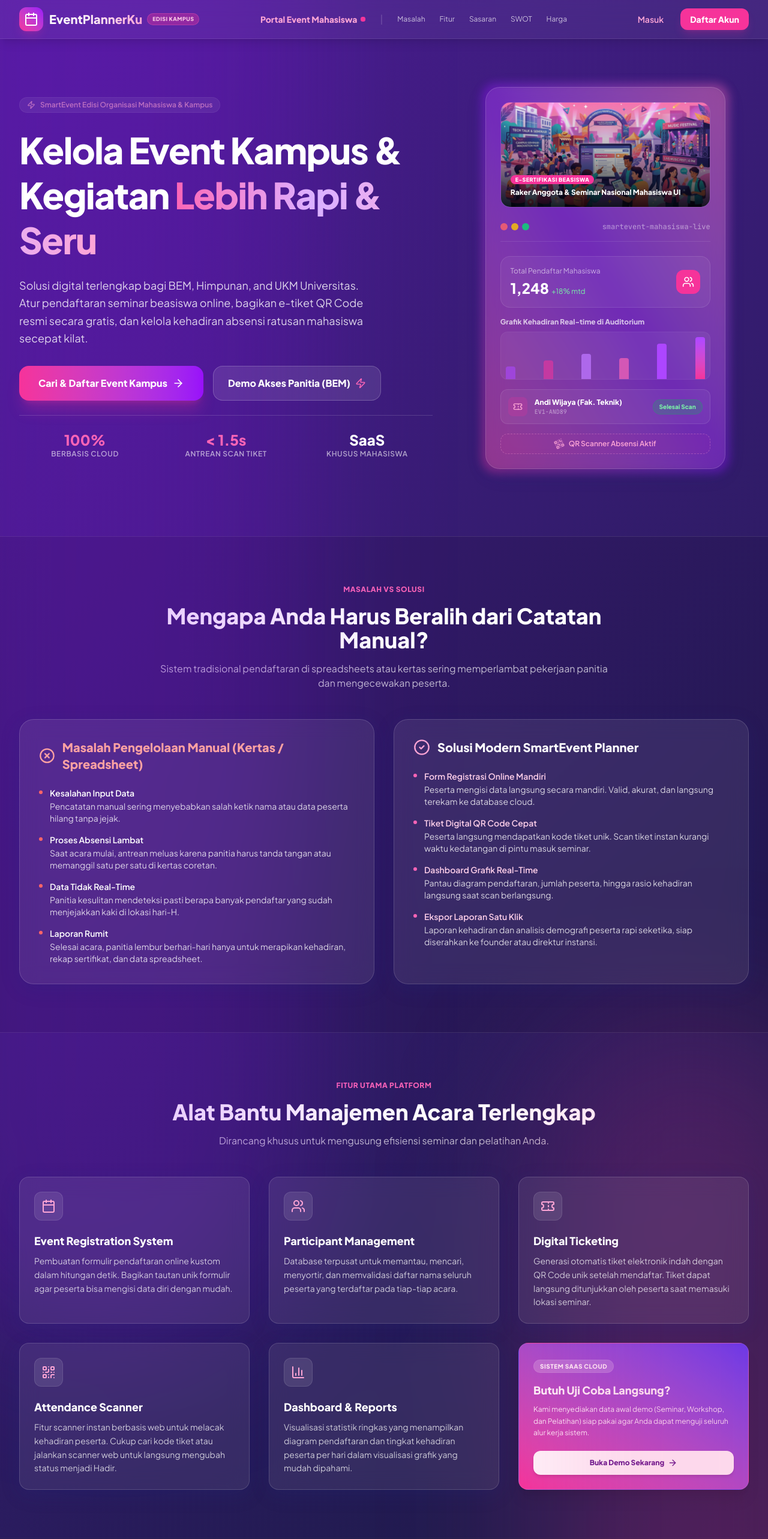
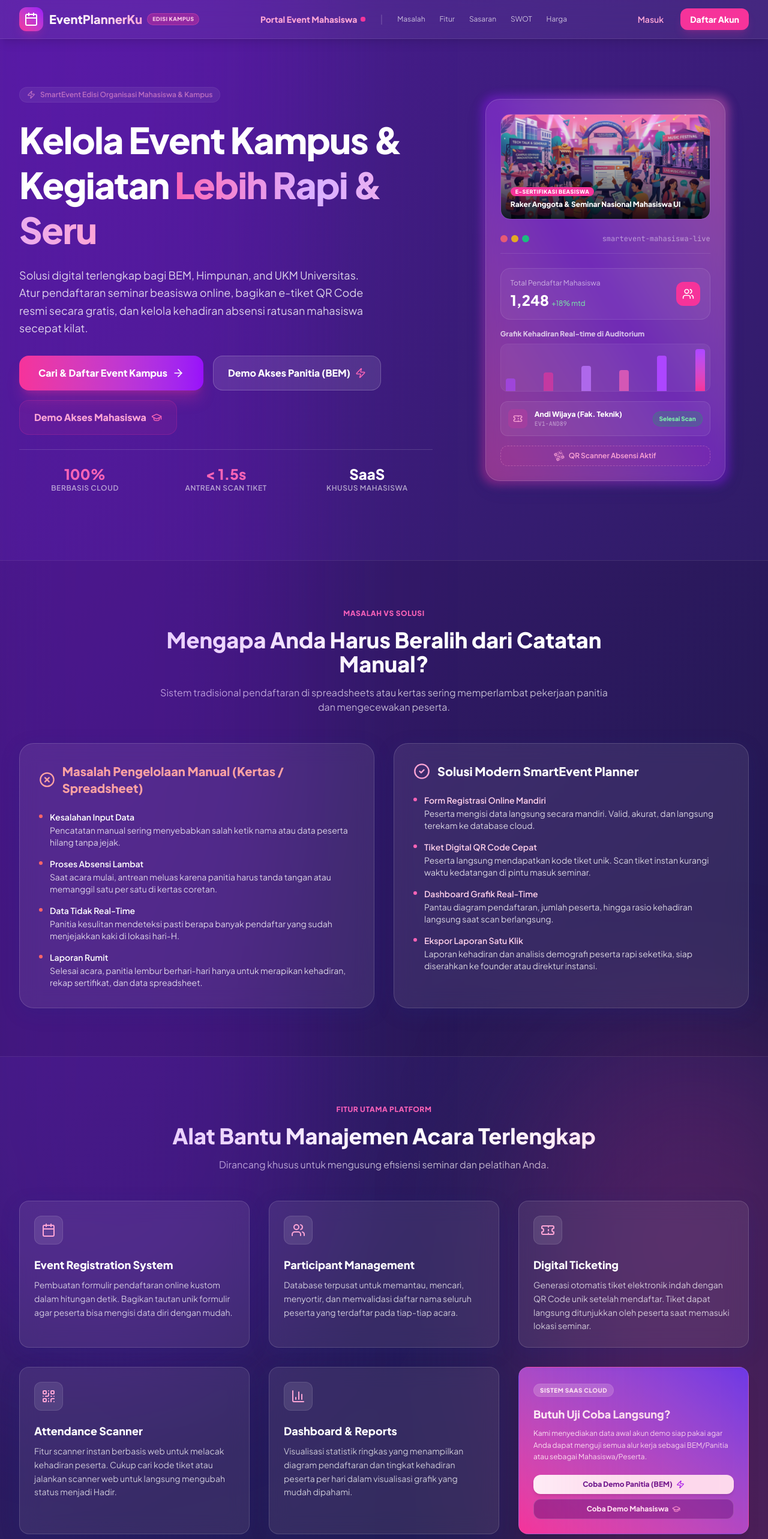
Before and after one commit to zavirazaschaamantha-cpu/websiteku, a React (Vite) app: page / in a window 1280 px wide. Shown: the top 2566 px of the page at 60% size. Built offline with nearby package versions, Linux system fonts and the light colour scheme.

Commit message:
feat: add student demo login and improve UI
- Add dedicated demo account flow for student users
- Enhance event duration slider with dynamic labels and color-coded status badges

```diff
--- a/src/App.tsx
+++ b/src/App.tsx
@@ -126,6 +126,29 @@ export default function App() {
     }
 
     handleLoginSuccess(demoUser);
+  };
+
+  const handleStartStudentDemo = () => {
+    // Demo login for student automatically logs in with Student Demo values
+    const savedUsersStr = localStorage.getItem('ep_users') || '[]';
+    let savedUsers: User[] = JSON.parse(savedUsersStr);
+
+    let demoStudent = savedUsers.find(u => u.email === 'mhs@eventku.id');
+    if (!demoStudent) {
+      demoStudent = {
+        id: 'user_mhs_demo',
+        name: 'Andi Wijaya (Mahasiswa)',
+        email: 'mhs@eventku.id',
+        organization: 'Fakultas Ilmu Komputer UI',
+        plan: 'free',
+        registeredAt: new Date().toISOString(),
+        role: 'mahasiswa'
+      };
+      savedUsers.push(demoStudent);
+      localStorage.setItem('ep_users', JSON.stringify(savedUsers));
+    }
+
+    handleLoginSuccess(demoStudent);
   };
 
   const handleLoginSuccess = (user: User) => {
@@ -299,6 +322,7 @@ export default function App() {
     <LandingPage
       currentUser={currentUser}
       onStartDemo={handleStartDemo}
+      onStartStudentDemo={handleStartStudentDemo}
       onViewEvents={() => setCurrentView('events-public')}
       onNavigateToAuth={(mode, plan = 'basic') => {
         setAuthState({ mode, selectedPlan: plan });
--- a/src/components/EventPlanner.tsx
+++ b/src/components/EventPlanner.tsx
@@ -557,7 +557,21 @@ export default function EventPlanner() {
 
               {/* Duration (Hours) */}
               <div className="space-y-1 col-span-2">
-                <label htmlFor="planner-duration" className="block text-[10px] font-bold text-slate-500 uppercase">Durasi Acara ({eventDuration} Jam)</label>
+                <div className="flex justify-between items-center">
+                  <label htmlFor="planner-duration" className="block text-[10px] font-bold text-slate-500 uppercase">
+                    Durasi Acara
+                  </label>
+                  <span className={`text-[10px] font-extrabold px-2 py-0.5 rounded-full transition-all duration-300 ${
+                    eventDuration <= 3
+                      ? 'bg-emerald-50 text-emerald-600 border border-emerald-200/50'
+                      : eventDuration <= 6
+                      ? 'bg-purple-50 text-purple-600 border border-purple-200/50'
+                      : 'bg-rose-50 text-rose-600 border border-rose-200/50'
+                  }`}>
+                    {eventDuration} Jam {eventDuration <= 3 ? '(Singkat)' : eventDuration <= 6 ? '(Sedang)' : '(Panjang)'}
+                  </span>
+                </div>
+                <div className="relative pt-1">
                   <input
                     id="planner-duration"
                     type="range"
@@ -565,8 +579,22 @@ export default function EventPlanner() {
                     max="12"
                     value={eventDuration}
                     onChange={(e) => setEventDuration(Number(e.target.value))}
-                  className="w-full accent-purple-600 mt-2 cursor-pointer h-1.5 bg-slate-200 rounded-lg appearance-none"
+                    className="w-full accent-purple-600 cursor-pointer h-2 rounded-lg appearance-none transition-all duration-300"
+                    style={{
+                      background: `linear-gradient(to right, #8b5cf6 0%, #ec4899 ${
+                        ((eventDuration - 1) / 11) * 100
+                      }%, #e2e8f0 ${
+                        ((eventDuration - 1) / 11) * 100
+                      }%, #e2e8f0 100%)`
+                    }}
                   />
+                  <div className="flex justify-between text-[9px] text-slate-400 font-bold px-0.5 mt-1 font-mono">
+                    <span>1 Jam</span>
+                    <span>4 Jam</span>
+                    <span>8 Jam</span>
+                    <span>12 Jam</span>
+                  </div>
+                </div>
               </div>
             </div>
 
--- a/src/components/LandingPage.tsx
+++ b/src/components/LandingPage.tsx
@@ -10,12 +10,13 @@ import { SaaSPlan, User } from '../types';
 interface LandingPageProps {
   currentUser?: User | null;
   onStartDemo: () => void;
+  onStartStudentDemo: () => void;
   onViewEvents: () => void;
   onNavigateToAuth: (mode: 'login' | 'signup', plan?: SaaSPlan) => void;
   onGoToDashboard: () => void;
 }
 
-export default function LandingPage({ currentUser, onStartDemo, onViewEvents, onNavigateToAuth, onGoToDashboard }: LandingPageProps) {
+export default function LandingPage({ currentUser, onStartDemo, onStartStudentDemo, onViewEvents, onNavigateToAuth, onGoToDashboard }: LandingPageProps) {
   return (
     <div className="min-h-screen gradient-bg text-white selection:bg-pink-500 selection:text-white relative overflow-hidden">
       {/* Dynamic light glows */}
@@ -112,7 +113,7 @@ export default function LandingPage({ currentUser, onStartDemo, onViewEvents, on
                 Solusi digital terlengkap bagi BEM, Himpunan, and UKM Universitas. Atur pendaftaran seminar beasiswa online, bagikan e-tiket QR Code resmi secara gratis, dan kelola kehadiran absensi ratusan mahasiswa secepat kilat.
               </p>
 
-              <div className="flex flex-col sm:flex-row gap-4 pt-2">
+              <div className="flex flex-col sm:flex-row flex-wrap gap-4 pt-2">
                 <button
                   id="hero-btn-view-events"
                   onClick={onViewEvents}
@@ -128,6 +129,14 @@ export default function LandingPage({ currentUser, onStartDemo, onViewEvents, on
                 >
                   <span>Demo Akses Panitia (BEM)</span>
                   <Zap className="h-4.5 w-4.5 text-pink-400" />
+                </button>
+                <button
+                  id="hero-btn-demo-mhs"
+                  onClick={onStartStudentDemo}
+                  className="px-6 py-4 bg-pink-500/10 border border-pink-500/20 text-pink-300 font-sans font-bold rounded-2xl hover:bg-pink-500/20 transition flex items-center justify-center space-x-2 cursor-pointer"
+                >
+                  <span>Demo Akses Mahasiswa</span>
+                  <GraduationCap className="h-4.5 w-4.5 text-pink-400" />
                 </button>
               </div>
 
@@ -396,17 +405,27 @@ export default function LandingPage({ currentUser, onStartDemo, onViewEvents, on
                 <span className="text-[10px] font-bold uppercase tracking-wider bg-white/20 px-2.5 py-1 rounded-full border border-white/10">Sistem SaaS Cloud</span>
                 <h3 className="font-sans text-lg font-bold mt-4 mb-2">Butuh Uji Coba Langsung?</h3>
                 <p className="text-xs text-white/95 leading-relaxed">
-                  Kami menyediakan data awal demo (Seminar, Workshop, dan Pelatihan) siap pakai agar Anda dapat menguji seluruh alur kerja sistem.
+                  Kami menyediakan data awal akun demo siap pakai agar Anda dapat menguji semua alur kerja sebagai BEM/Panitia atau sebagai Mahasiswa/Peserta.
                 </p>
               </div>
-              <button
-                id="btn-trial-now"
-                onClick={onStartDemo}
-                className="w-full mt-5 py-3 bg-white text-purple-900 font-sans text-xs font-bold rounded-xl hover:bg-white/90 transition flex items-center justify-center space-x-1.5 shadow-md"
-              >
-                <span>Buka Demo Sekarang</span>
-                <ArrowRight className="h-4 w-4" />
-              </button>
+              <div className="mt-5 space-y-2">
+                <button
+                  id="btn-trial-now-panitia"
+                  onClick={onStartDemo}
+                  className="w-full py-2 bg-white text-purple-900 font-sans text-xs font-extrabold rounded-xl hover:bg-white/90 transition flex items-center justify-center space-x-1.5 shadow-md cursor-pointer"
+                >
+                  <span>Coba Demo Panitia (BEM)</span>
+                  <Zap className="h-3.5 w-3.5 text-purple-600" />
+                </button>
+                <button
+                  id="btn-trial-now-mahasiswa"
+                  onClick={onStartStudentDemo}
+                  className="w-full py-2 bg-purple-950/40 border border-white/20 text-white font-sans text-xs font-bold rounded-xl hover:bg-purple-950/60 transition flex items-center justify-center space-x-1.5 cursor-pointer"
+                >
+                  <span>Coba Demo Mahasiswa</span>
+                  <GraduationCap className="h-3.5 w-3.5 text-pink-300" />
+                </button>
+              </div>
             </div>
 
           </div>
```
Lines whose indentation alone changed are shown as unchanged.
